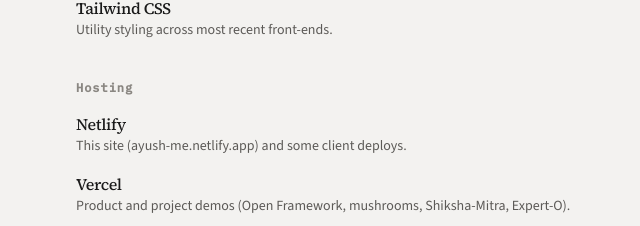
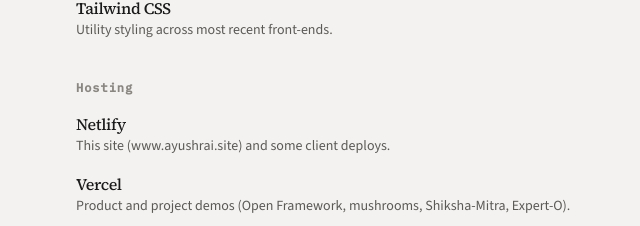
Before and after one commit to ayushrai-hub/ayush-work, a React (Vite) app: page /uses in a window 1280 px wide. Shown: the part 1156-1382 px from the top of the page, without its empty margins (44-684 px from the left). Built offline with nearby package versions, Linux system fonts and the light colour scheme; no server answers.

Commit message:
Update uses.ts

```diff
--- a/src/content/uses.ts
+++ b/src/content/uses.ts
@@ -60,7 +60,7 @@
   {
     name: "Netlify",
     category: "hosting",
-    notes: "This site (ayush-me.netlify.app) and some client deploys.",
+    notes: "This site (www.ayushrai.site) and some client deploys.",
   },
   {
     name: "Vercel",
```
